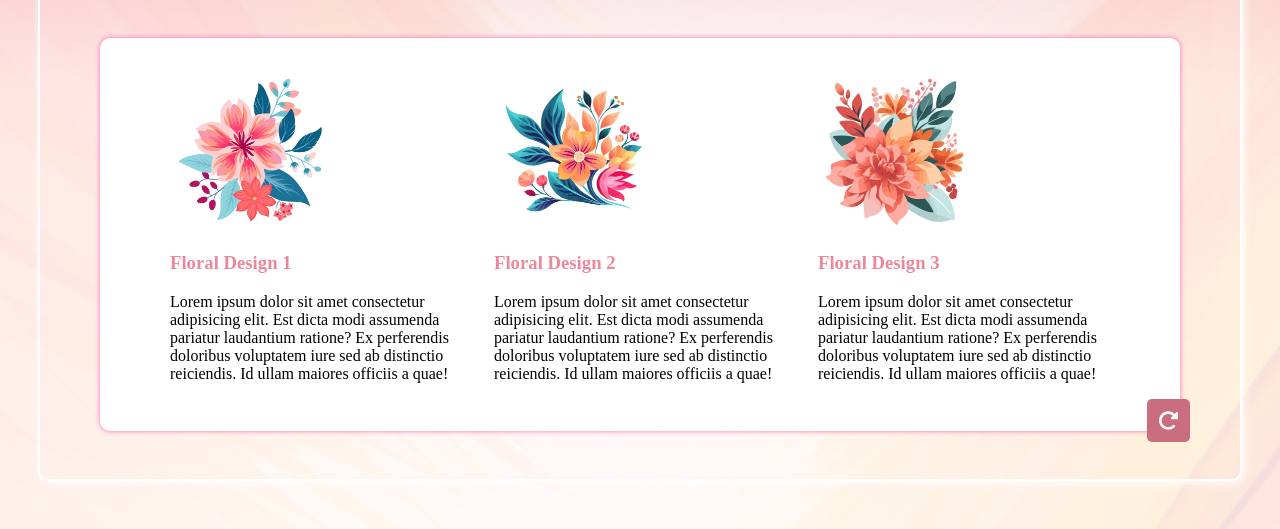
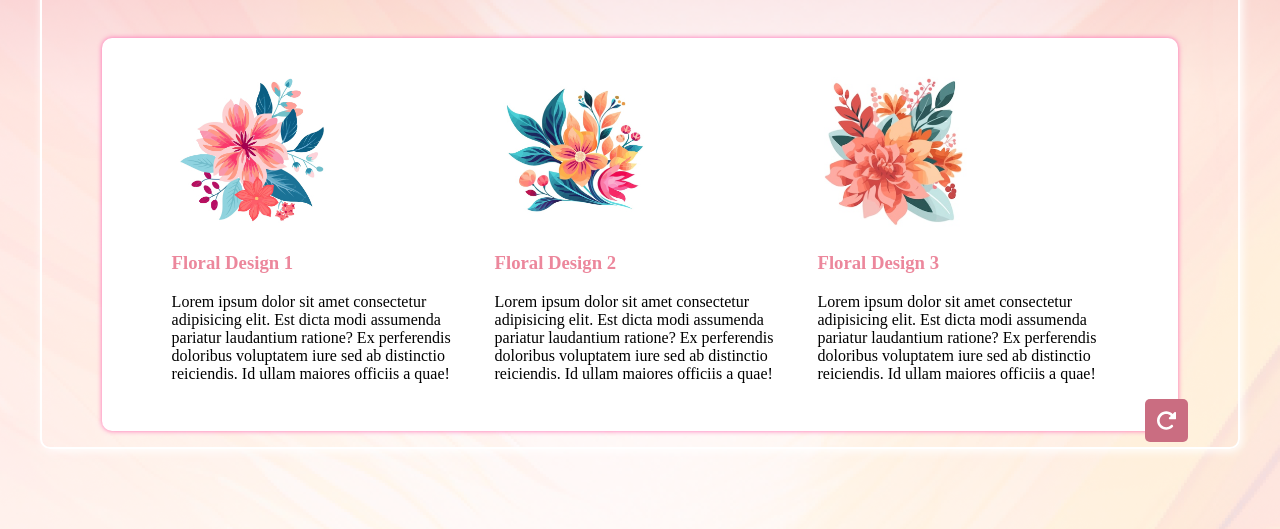
Before and after one commit to LupeF/business-card, a plain HTML site: page index.html in a window 1280 px wide. Shown: the part 284-813 px from the top of the page. Drawn offline with Linux system fonts and the light colour scheme; a web font is replaced by a local one.

Commit message:
fix border and flipping styles on card

```diff
--- a/css/style.css
+++ b/css/style.css
@@ -7,7 +7,7 @@ body{
 main{
     margin: 3em auto;
     perspective: 700px;
-    backface-visibility: hidden;
+    /* backface-visibility: hidden; */
 }
 section{
     transform-style: preserve-3d;
@@ -85,7 +85,6 @@ svg{
 }
 
 .card{
-    backface-visibility: hidden;
     position: relative;
     transform-style: preserve-3d;
 }
@@ -265,14 +264,17 @@ font-family: 'Trebuchet MS', 'Lucida Sans Unicode', 'Lucida Grande', 'Lucida San
 @media(min-width:1024px){
     main{
         max-width: 1200px;
-        border: solid 2px white;
-        box-shadow: 2px 2px 10px white;
-        border-radius: 10px;
+
         padding: 1em 0 2em ;
     }
     .container{
         width: 80%;
         margin: 2em auto;
+    }
+    .card{
+        border: solid 2px white;
+        box-shadow: 2px 2px 10px white;
+        border-radius: 10px; */
     }
     .profile-div{
         display: flex;
--- a/index.html
+++ b/index.html
@@ -10,7 +10,8 @@
 <link href="https://fonts.googleapis.com/css2?family=Antic+Slab&family=Open+Sans:wght@300&family=Playfair+Display:ital,wght@1,500;1,600&family=Poppins&family=Roboto:ital,wght@0,400;1,100&display=swap" rel="stylesheet">
 </head>
 <body>
-    <main class="card">
+    <main>
+        <div  class="card">
             <section>
                 <div class="profile-sec">
                     <div class="container">
@@ -132,6 +133,7 @@
                     </div>
                 <!-- </div>     -->
             </section>
+        </div>
     </main>
     <script src="JS/script.js"></script>
 </body>
```
Lines whose indentation alone changed are shown as unchanged.
